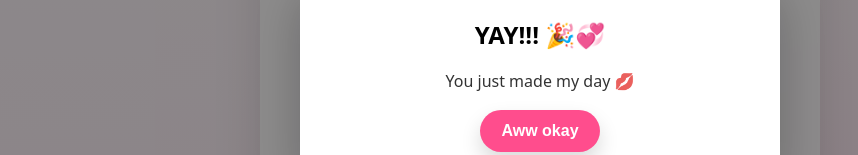
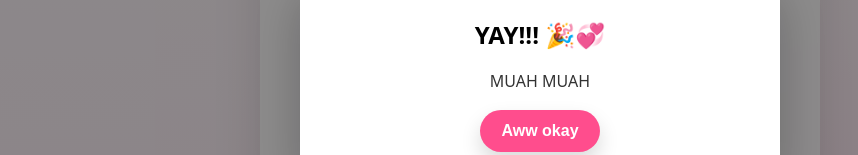
Before and after one commit to jjason1/Valentine, a plain HTML site: page index.html in a window 1280 px wide. Both pictures are taken after a click on the button "Yes". Shown: the part 325-480 px from the top of the page, without its empty margins (100-958 px from the left). Drawn offline with Linux system fonts and the light colour scheme.

Commit message:
Update overlay message in index.html

```diff
--- a/index.html
+++ b/index.html
@@ -201,7 +201,7 @@
   <section class="overlay" id="yesOverlay" aria-hidden="true">
     <div class="modal">
       <h2>YAY!!! 🎉💞</h2>
-      <p>You just made my day 💋</p>
+      <p>MUAH MUAH</p>
       <button class="yes" onclick="closeAll()">Aww okay</button>
     </div>
   </section>
```
